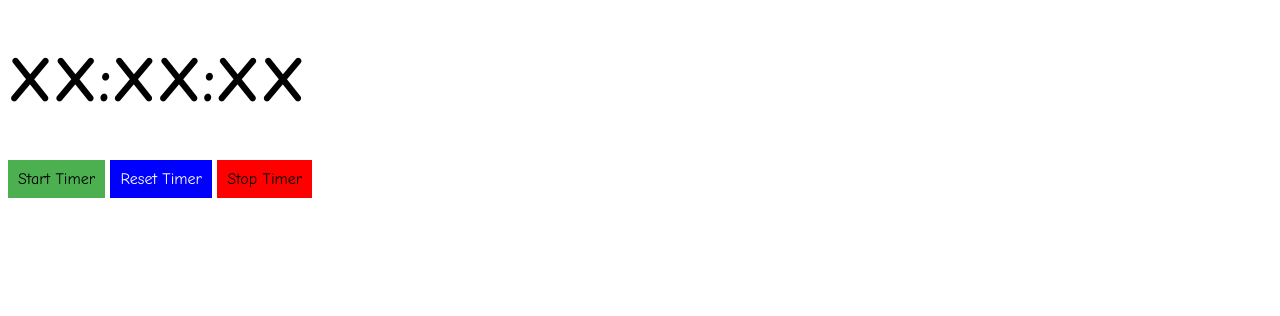
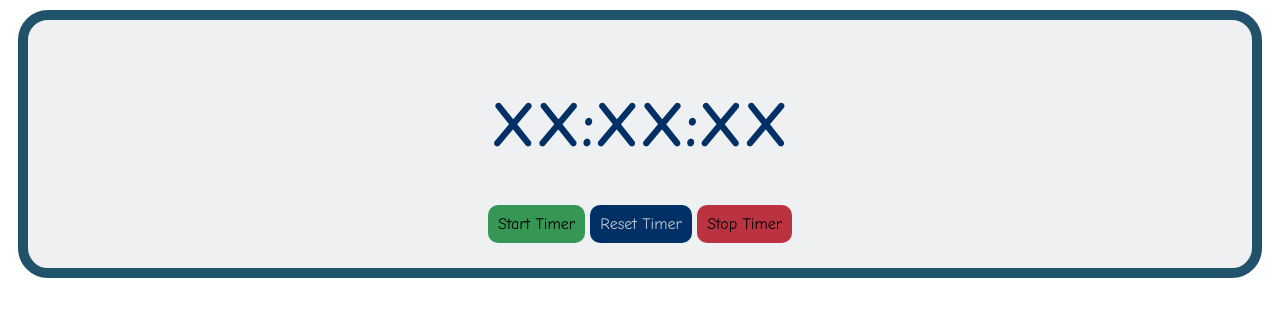
Before and after one commit to karenkepner/Simple-Timer, a plain HTML site: page index.html in a window 1280 px wide. Drawn offline with Linux system fonts and the light colour scheme.

Commit message:
improve styling, clean up code, add to readMe

```diff
--- a/app.js
+++ b/app.js
@@ -4,9 +4,9 @@ let sec = 0;
 let min = 0;
 let hour = 0;
 let timeKeeper = document.querySelector('.timer');
-let stop = document.querySelector('.stopTimerButton');
-let reset = document.querySelector('.resetTimerButton');
-let start = document.querySelector('.startTimerButton');
+let start = document.querySelector('.start-timer-button');
+let reset = document.querySelector('.reset-timer-button');
+let stop = document.querySelector('.stop-timer-button');
 let intervalID = null;
 let timerStopped = null;
 
--- a/index.html
+++ b/index.html
@@ -6,12 +6,14 @@
 		<title></title>
 	</head>
 	<body>
-
-		<h1 class="timer">XX:XX:XX</h1>
-
-		<button class="button startTimerButton">Start Timer</button>
-		<button class="button resetTimerButton">Reset Timer</button>
-		<button class="button stopTimerButton">Stop Timer</button>
+		<div class="timer-zone">
+			<h1 class="timer">XX:XX:XX</h1>
+			<div class="button-block">
+				<button class="button start-timer-button">Start Timer</button>
+				<button class="button reset-timer-button">Reset Timer</button>
+				<button class="button stop-timer-button">Stop Timer</button>
+			</div>
+		</div>
 <script src="app.js">
 
 </script>
--- a/style.css
+++ b/style.css
@@ -2,13 +2,30 @@
   /* sorry about this designers, couldn't resist...  */
     font-family: "Comic Sans MS";
 }
+.timer-zone {
+  border: 10px #21526B solid;
+  background-color: #EFF0F2;
+  border-radius: 30px;
+  padding: 25px;
+  margin: 10px;
+}
 
 .timer {
+  display: block;
   font-size: 4em;
+  color: #003065;
+  border: 3px #A39805 solid
+  background-color:
+  border-radius: 15px;
+  text-align: center;
+}
+.button-block {
+  text-align: center;
 }
 
 .button {
     border: none;
+    border-radius: 10px;
     color: black;
     padding: 10px;
     text-align: center;
@@ -17,16 +34,16 @@
     font-size: 16px;
 }
 
-.startTimerButton {
-    background-color: #4CAF50; /* Green */
+.start-timer-button {
+    background-color: #369656; /* Green  */
 
 }
-.resetTimerButton {
-    background-color: blue; /* Blue */
-    color: white;
+.reset-timer-button {
+    background-color: #003065; /* Blue */
+    color: #C3C9D5;
 }
 
-.stopTimerButton {
-    background-color: red; /* red */
+.stop-timer-button {
+    background-color: #BB3241; /* darkred */
     color: black;
 }
```
Also changed, not shown: 1 other file.
